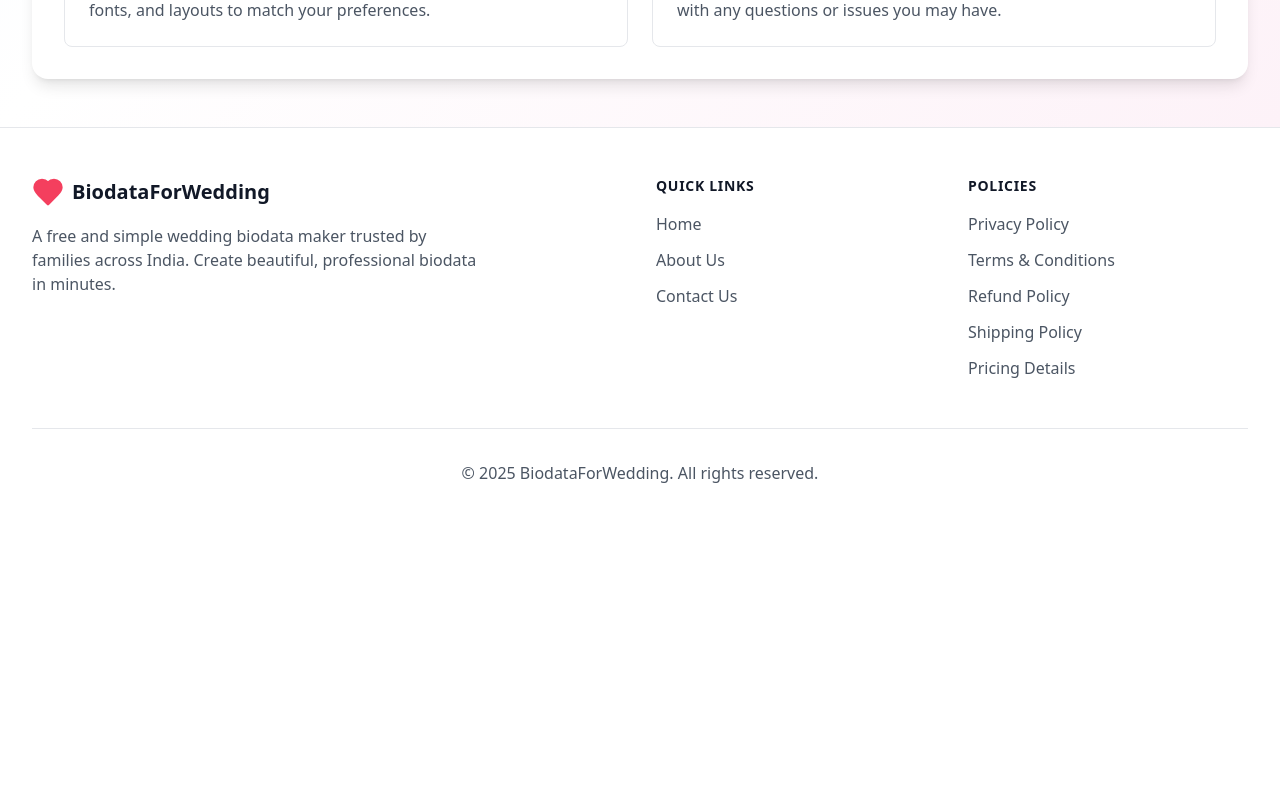
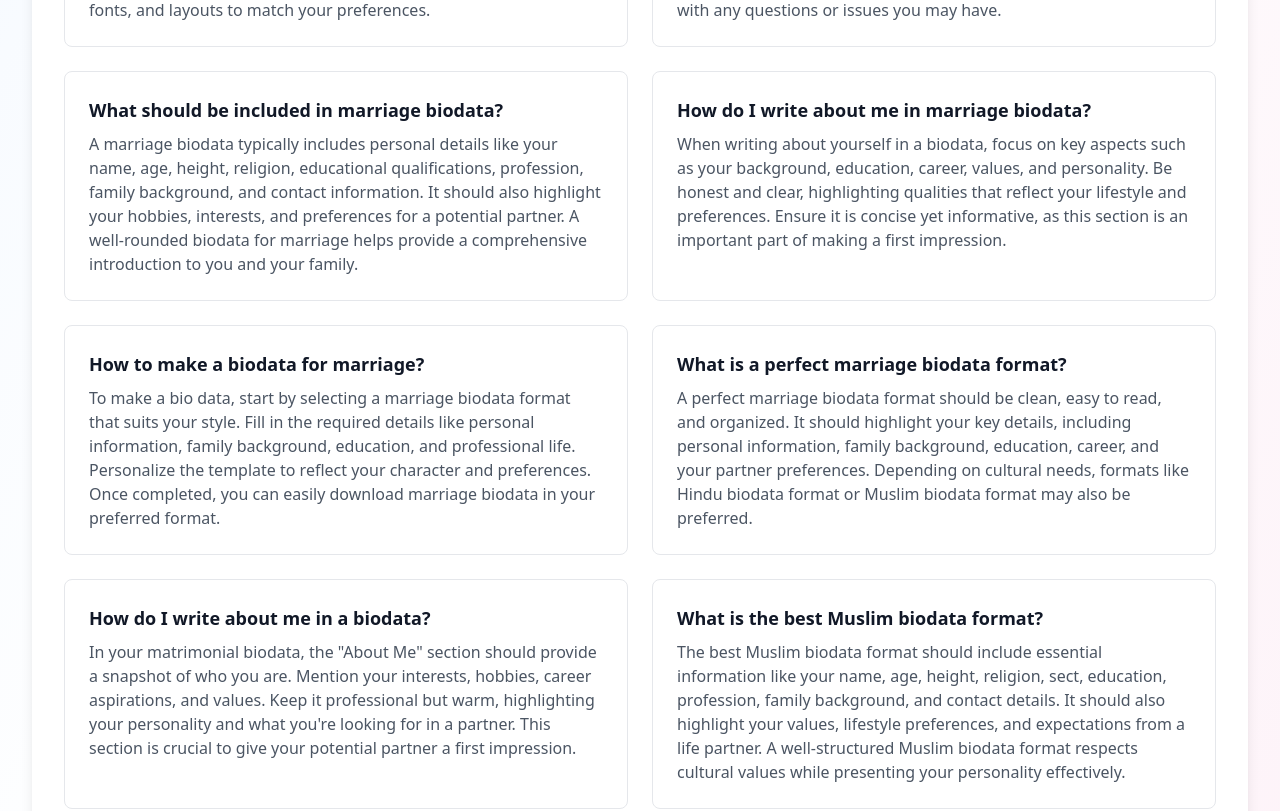
Before and after one commit to 0xkid-root/bioDataMaker, a React (Vite) app: page /contact in a window 1280 px wide. Shown: the part 1380-2191 px from the top of the page. Before the commit the page ends 1913 px from the top, so only its background shows below. Built offline with nearby package versions, Linux system fonts and the light colour scheme; no server answers.

Commit message:
faq add in contact us page

```diff
--- a/src/components/ContactPage.tsx
+++ b/src/components/ContactPage.tsx
@@ -164,6 +164,41 @@ export const ContactPage = () => {
               <h3 className="text-lg font-semibold text-gray-900 mb-2">Do you offer customer support?</h3>
               <p className="text-gray-600">Yes, our support team is available during business hours to help with any questions or issues you may have.</p>
             </div>
+
+            <div className="border border-gray-200 rounded-lg p-6">
+              <h3 className="text-lg font-semibold text-gray-900 mb-2">What should be included in marriage biodata?</h3>
+              <p className="text-gray-600">A marriage biodata typically includes personal details like your name, age, height, religion, educational qualifications, profession, family background, and contact information. It should also highlight your hobbies, interests, and preferences for a potential partner. A well-rounded biodata for marriage helps provide a comprehensive introduction to you and your family.</p>
+            </div>
+
+            <div className="border border-gray-200 rounded-lg p-6">
+              <h3 className="text-lg font-semibold text-gray-900 mb-2">How do I write about me in marriage biodata?</h3>
+              <p className="text-gray-600">When writing about yourself in a biodata, focus on key aspects such as your background, education, career, values, and personality. Be honest and clear, highlighting qualities that reflect your lifestyle and preferences. Ensure it is concise yet informative, as this section is an important part of making a first impression.</p>
+            </div>
+
+            <div className="border border-gray-200 rounded-lg p-6">
+              <h3 className="text-lg font-semibold text-gray-900 mb-2">How to make a biodata for marriage?</h3>
+              <p className="text-gray-600">To make a bio data, start by selecting a marriage biodata format that suits your style. Fill in the required details like personal information, family background, education, and professional life. Personalize the template to reflect your character and preferences. Once completed, you can easily download marriage biodata in your preferred format.</p>
+            </div>
+
+            <div className="border border-gray-200 rounded-lg p-6">
+              <h3 className="text-lg font-semibold text-gray-900 mb-2">What is a perfect marriage biodata format?</h3>
+              <p className="text-gray-600">A perfect marriage biodata format should be clean, easy to read, and organized. It should highlight your key details, including personal information, family background, education, career, and your partner preferences. Depending on cultural needs, formats like Hindu biodata format or Muslim biodata format may also be preferred.</p>
+            </div>
+
+            <div className="border border-gray-200 rounded-lg p-6">
+              <h3 className="text-lg font-semibold text-gray-900 mb-2">How do I write about me in a biodata?</h3>
+              <p className="text-gray-600">In your matrimonial biodata, the "About Me" section should provide a snapshot of who you are. Mention your interests, hobbies, career aspirations, and values. Keep it professional but warm, highlighting your personality and what you're looking for in a partner. This section is crucial to give your potential partner a first impression.</p>
+            </div>
+
+            <div className="border border-gray-200 rounded-lg p-6">
+              <h3 className="text-lg font-semibold text-gray-900 mb-2">What is the best Muslim biodata format?</h3>
+              <p className="text-gray-600">The best Muslim biodata format should include essential information like your name, age, height, religion, sect, education, profession, family background, and contact details. It should also highlight your values, lifestyle preferences, and expectations from a life partner. A well-structured Muslim biodata format respects cultural values while presenting your personality effectively.</p>
+            </div>
+
+            <div className="border border-gray-200 rounded-lg p-6">
+              <h3 className="text-lg font-semibold text-gray-900 mb-2">What is the ideal Muslim marriage biodata format?</h3>
+              <p className="text-gray-600">An ideal Muslim marriage biodata format should be clear, respectful, and comprehensive. It should include your religious background, family status, education, profession, and personal preferences. The format should be professional yet warm, ensuring all important details are presented in an organized manner that aligns with Islamic values and cultural expectations.</p>
+            </div>
           </div>
         </div>
       </div>
```
